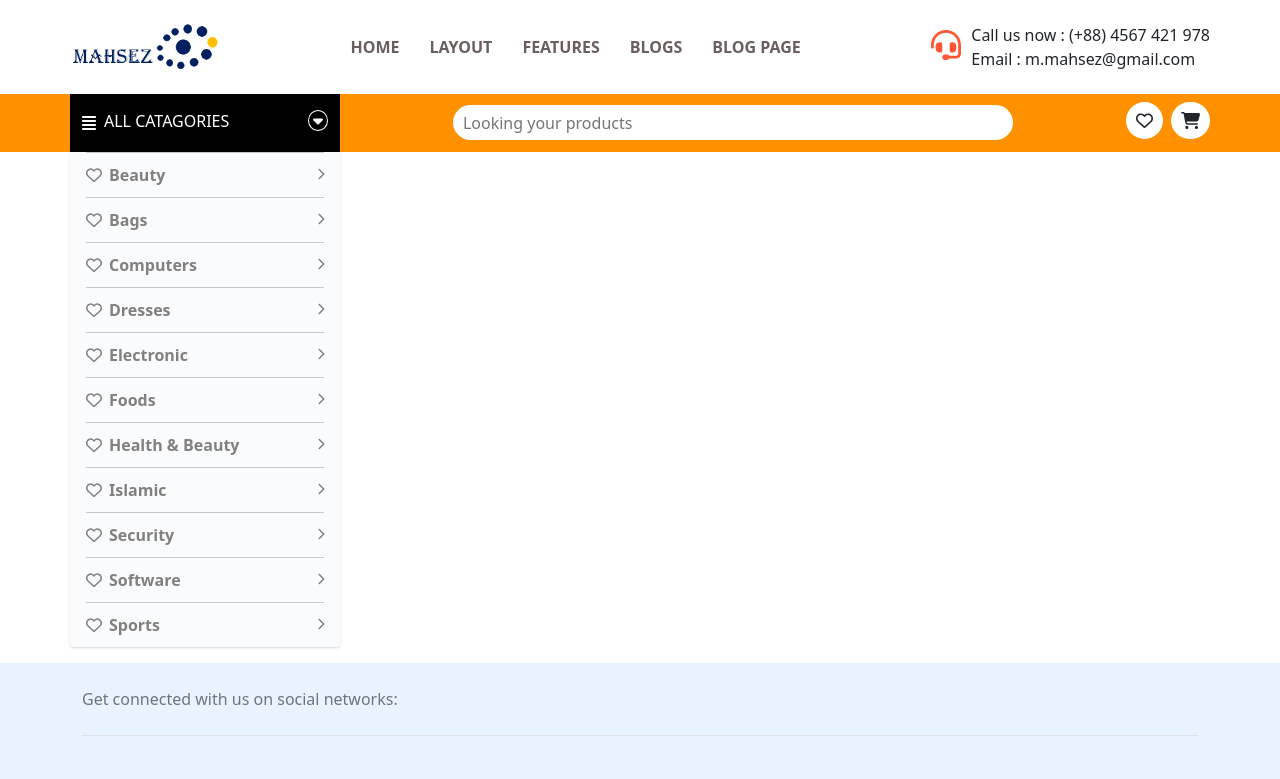
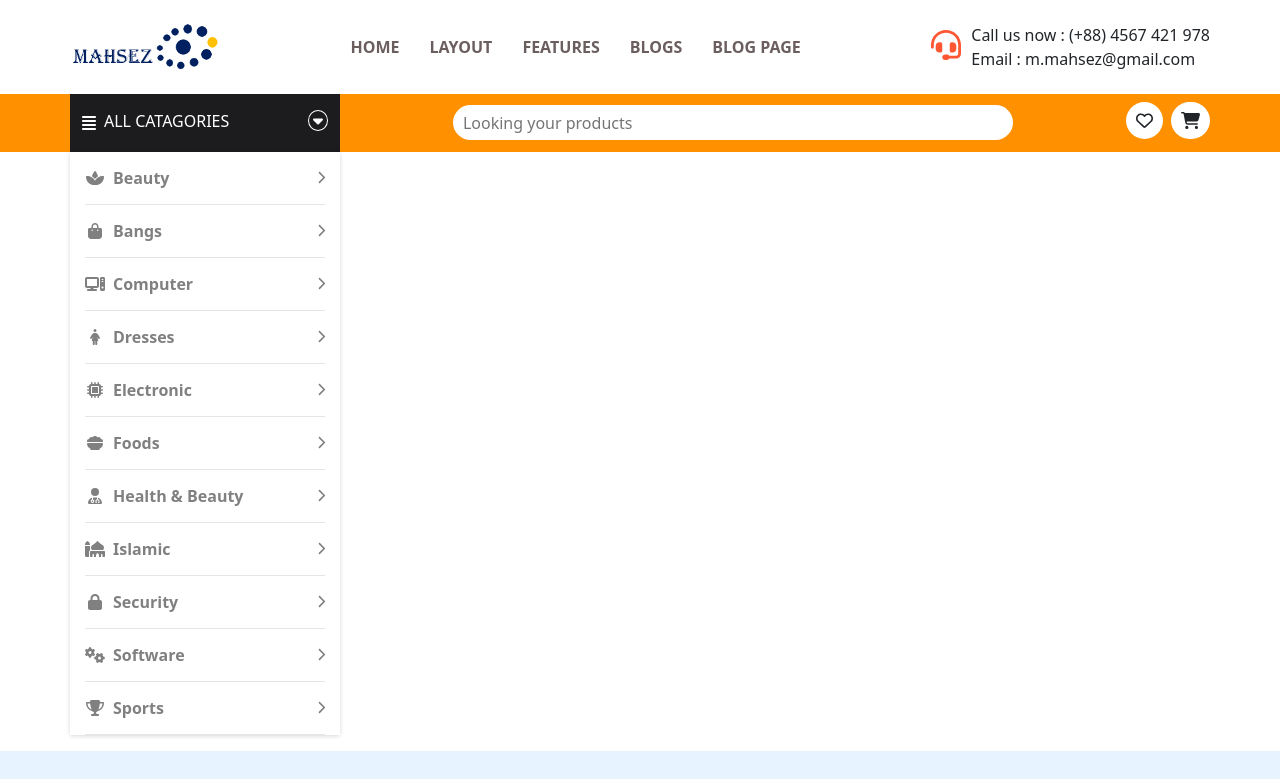
Before and after one commit to abdullahalmasudpersonal/believershops_client, a React (Create React App) app: page / in a window 1280 px wide. Shown: the top 779 px of the page. Built offline with nearby package versions, Linux system fonts and the light colour scheme.

Commit message:
update catagore & design

```diff
--- a/src/App.js
+++ b/src/App.js
@@ -1,15 +1,20 @@
+
+import { Route, Routes } from 'react-router-dom';
 import '../node_modules/bootstrap/dist/css/bootstrap.min.css';
 import '../node_modules/bootstrap/dist/js/bootstrap.min';
 import Home from './Pages/Home/Home';
+
 import Footer from './Pages/Shared/Footer/Footer';
 import Header from './Pages/Shared/Header/Header';
 
 function App() {
   return (
     <div>
-      <Header/>
-      <Home/>
-      <Footer/>
+      <Header />
+      <Routes>
+        <Route path='/' element={<Home/>} />
+      </Routes>
+      <Footer />
     </div>
   );
 }
--- a/src/Pages/Shared/Header/Header.css
+++ b/src/Pages/Shared/Header/Header.css
@@ -30,7 +30,7 @@
 }
 
 .header2-catagories {
-    background-color: black;
+    background-color: rgb(28, 28, 31);
     display: flex;
     align-items: center;
     justify-content: space-between;
@@ -84,62 +84,57 @@
 }
 
 /* ------------- Header All Catagore--------- */
-.catagore-banner-flex{
-    display: flex;
-    grid-template-columns: repeat(max-content, max-content, max-content);
+.header-catagore ul{
+    position: relative;
+    list-style-type: none;
+    padding: 0;
+    width: 270px;
+    box-shadow: rgba(0, 0, 0, 0.16) 0px 1px 4px;
+    border-radius: 0 0 3px 3px;
+    cursor: pointer;
 }
-.header-all-catagore{
-    background-color: rgb(250, 251, 253);
+.header-catagore ul li{
+    background-color: rgb(255, 255, 255);
+    padding: 0 15px;
     width: 270px;
-    position: relative;
-    border-radius: 0 0 3px 3px ;
-    box-shadow: rgba(0, 0, 0, 0.1) 0px 1px 3px 0px, rgba(0, 0, 0, 0.06) 0px 1px 2px 0px;
 }
-.header-all-catagore > li{
-    position: relative;
-    font-weight: bold;
+
+.header-catagore ul li a{
+    font-weight: 600;
+}
+.catagore-list-apdding{
+    width: 240px;
+    padding: 14px 0px;
+    border-bottom: 1px solid rgb(230, 229, 229);
     color: gray;
-    cursor: pointer;
-    list-style-type: none;
-    padding: 10px 0px;
-    border-top: 1px solid rgb(201, 201, 201);
 }
-.header-all-catagore > li:hover{
-    color: rgb(255, 136, 0);
+.catagore-list-apdding:hover{
+    color: orange;
     transition: .3s;
 }
-.tatagore-icon-chevronright{
+.ul li:last-child{
+    border-bottom: 0;
+}
+.product-img{
+    display: flex;
+    justify-content: center;
+    align-items: center;
+    width: 20px;
+}
+.catagore-faChevronRight{
     position: absolute;
-    right: 0;
-    font-size: 12px;
-   margin-top: 5px;
+    z-index: 1;
+    right: 15px;
+    font-size: 13px;
 }
-.catagore-icon{
-    padding-right: 7px;
-}
-/* ---------------- islamic ---------------- */
-.islamic:hover .sub-catagore{
-    display: block;
-    transition: .3s;
-}
-.sub-catagore{
+
+/* .masud{
     display: none;
     position: absolute;
     top: 0;
-    left: 254px;
-    width: 220px;
-    border-radius: 0 3px 3px 0;
-    box-shadow: rgba(0, 0, 0, 0.16) 0px 1px 4px;
+    left: 155px;
+    z-index: 1;
 }
-.sub-catagore li{
-    color: rgb(116, 116, 116);
-    cursor: pointer;
-    list-style-type: none;
-    padding: 10px 0px;
-}
-.sub-catagore-tatagore-icon-chevronright{
-    position: absolute;
-    right: 16px;
-    font-size: 12px;
-   margin-top: 5px;
-}
+.header-catagore ul li:hover .masud{
+    display: block;
+} */
--- a/src/Pages/Shared/Header/HeaderCatagore.js
+++ b/src/Pages/Shared/Header/HeaderCatagore.js
@@ -1,105 +1,106 @@
 import { FontAwesomeIcon } from '@fortawesome/react-fontawesome';
 import React from 'react';
 import './Header.css';
-import { faHeart } from '@fortawesome/free-regular-svg-icons';
-import { faChevronRight } from '@fortawesome/free-solid-svg-icons';
+import { faChessKnight, faHeart } from '@fortawesome/free-regular-svg-icons';
+import { faBagShopping, faBowlFood, faCarOn, faChevronRight, faComputer, faE, faFootballBall, faGears, faLock, faMicrochip, faMosque, faPersonDress, faShoppingBag, faSpa, faTrophy, faUserDoctor } from '@fortawesome/free-solid-svg-icons';
+import { Link } from 'react-router-dom';
+import { faGrunt } from '@fortawesome/free-brands-svg-icons';
 
 const HeaderCatagore = () => {
     return (
         <>
-            <div className=''>
-                <ul className='header-all-catagore px-3'>
-                    {/*  <li>
-                        <FontAwesomeIcon className='catagore-icon' icon={faHeart} />
-                        <span>Accessories</span>
-                        <FontAwesomeIcon className='tatagore-icon-chevronright' icon={faChevronRight} />
-                    </li> */}
-                    <li>
-                        <FontAwesomeIcon className='catagore-icon' icon={faHeart} />
-                        <span>Beauty</span>
-                        <FontAwesomeIcon className='tatagore-icon-chevronright' icon={faChevronRight} />
+            <div className='contaniner header-catagore'>
+                <ul>
+                    <li className=''>
+                        <div className='d-flex align-items-center catagore-list-apdding'>
+                            <FontAwesomeIcon icon={faSpa} className='pe-2 product-img ' />
+                            <a> Beauty</a>
+                            <FontAwesomeIcon icon={faChevronRight} className='catagore-faChevronRight' />
+                        </div>
                     </li>
-                    {/* <li>
-                        <FontAwesomeIcon className='catagore-icon' icon={faHeart} />
-                        <span>Books</span>
-                        <FontAwesomeIcon className='tatagore-icon-chevronright' icon={faChevronRight} />
-                    </li> */}
-                    <li>
-                        <FontAwesomeIcon className='catagore-icon' icon={faHeart} />
-                        <span>Bags</span>
-                        <FontAwesomeIcon className='tatagore-icon-chevronright' icon={faChevronRight} />
+                    <li className=''>
+                        <div className='d-flex align-items-center catagore-list-apdding'>
+                            <FontAwesomeIcon icon={faShoppingBag} className='pe-2 product-img ' />
+                            <a> Bangs</a>
+                            <FontAwesomeIcon icon={faChevronRight} className='catagore-faChevronRight' />
+                        </div>
                     </li>
-                    <li>
-                        <FontAwesomeIcon className='catagore-icon' icon={faHeart} />
-                        <span>Computers</span>
-                        <FontAwesomeIcon className='tatagore-icon-chevronright' icon={faChevronRight} />
+                    <li className=''>
+                        <div className='d-flex align-items-center catagore-list-apdding'>
+                            <FontAwesomeIcon icon={faComputer} className='pe-2 product-img' />
+                            <a> Computer</a>
+                            <FontAwesomeIcon icon={faChevronRight} className='catagore-faChevronRight' />
+                        </div>
                     </li>
-                    <li>
-                        <FontAwesomeIcon className='catagore-icon' icon={faHeart} />
-                        <span>Dresses</span>
-                        <FontAwesomeIcon className='tatagore-icon-chevronright' icon={faChevronRight} />
+                    <li className=''>
+                        <div className='d-flex align-items-center catagore-list-apdding'>
+                            <FontAwesomeIcon icon={faPersonDress} className='pe-2 product-img ' />
+                            <a> Dresses</a>
+                            <FontAwesomeIcon icon={faChevronRight} className='catagore-faChevronRight' />
+                        </div>
                     </li>
-                    <li>
-                        <FontAwesomeIcon className='catagore-icon' icon={faHeart} />
-                        <span>Electronic</span>
-                        <FontAwesomeIcon className='tatagore-icon-chevronright' icon={faChevronRight} />
+                    <li className=''>
+                        <div className='d-flex align-items-center catagore-list-apdding'>
+                            <FontAwesomeIcon icon={faMicrochip} className='pe-2 product-img' />
+                            <a> Electronic</a>
+                            <FontAwesomeIcon icon={faChevronRight} className='catagore-faChevronRight' />
+                        </div>
                     </li>
-                    <li>
-                        <FontAwesomeIcon className='catagore-icon' icon={faHeart} />
-                        <span>Foods</span>
-                        <FontAwesomeIcon className='tatagore-icon-chevronright' icon={faChevronRight} />
+                    <li className=''>
+                        <div className='d-flex align-items-center catagore-list-apdding'>
+                            <FontAwesomeIcon icon={faBowlFood} className='pe-2 product-img' />
+                            <a>Foods</a>
+                            <FontAwesomeIcon icon={faChevronRight} className='catagore-faChevronRight' />
+                        </div>
                     </li>
-                    <li>
-                        <FontAwesomeIcon className='catagore-icon' icon={faHeart} />
-                        <span>Health & Beauty</span>
-                        <FontAwesomeIcon className='tatagore-icon-chevronright' icon={faChevronRight} />
+                    <li className=''>
+                        <div className='d-flex align-items-center catagore-list-apdding'>
+                            <FontAwesomeIcon icon={faUserDoctor} className='pe-2 product-img' />
+                            <a>Health & Beauty</a>
+                            <FontAwesomeIcon icon={faChevronRight} className='catagore-faChevronRight' />
+                        </div>
                     </li>
-                    <li  className='islamic'>
-                        <FontAwesomeIcon className='catagore-icon' icon={faHeart} />
-                        <span>Islamic</span>
-                        <FontAwesomeIcon className='tatagore-icon-chevronright' icon={faChevronRight} />
-
-                        <div className='sub-catagore px-3'>
-                            <ul className='p-0'>
+                    <li className=''>
+                        <div className='d-flex align-items-center catagore-list-apdding'>
+                            <FontAwesomeIcon icon={faMosque} className='pe-2 product-img' />
+                            <a>Islamic</a>
+                            <FontAwesomeIcon icon={faChevronRight} className='catagore-faChevronRight' />
+                        </div>
+                    </li>
+                    <li className=''>
+                        <div className='d-flex align-items-center catagore-list-apdding'>
+                            <FontAwesomeIcon icon={faLock} className='pe-2 product-img' />
+                            <a>Security</a>
+                            <FontAwesomeIcon icon={faChevronRight} className='catagore-faChevronRight' />
+                        </div>
+                    </li>
+                    <li className=''>
+                        <div className='d-flex align-items-center catagore-list-apdding'>
+                            <FontAwesomeIcon icon={faGears} className='pe-2 product-img' />
+                            <a>Software</a>
+                            <FontAwesomeIcon icon={faChevronRight} className='catagore-faChevronRight' />
+                        </div>
+                    </li>
+                    <li className=''>
+                        <div className='d-flex align-items-center catagore-list-apdding'>
+                            <FontAwesomeIcon icon={faTrophy} className='pe-2 product-img' />
+                            <a>Sports</a>
+                            <FontAwesomeIcon icon={faChevronRight} className='catagore-faChevronRight' />
+                        </div>
+                    </li>
+                   {/*  <li className=''>
+                        <div className='d-flex align-items-center catagore-list-apdding'>
+                            <FontAwesomeIcon icon={faHeart} className='p-1' />
+                            <a> MASUD</a>
+                            <FontAwesomeIcon icon={faChevronRight} />
+                            <ul className='masud'>
                                 <li>
-                                    <FontAwesomeIcon className='catagore-icon' icon={faHeart} />
-                                    <span>Cap</span>
-                                    <FontAwesomeIcon className='sub-catagore-tatagore-icon-chevronright' icon={faChevronRight} />
-                                </li>
-                                <li>
-                                    <FontAwesomeIcon className='catagore-icon' icon={faHeart} />
-                                    <span>Jainamaz</span>
-                                    <FontAwesomeIcon className='sub-catagore-tatagore-icon-chevronright' icon={faChevronRight} />
+                                    MASUD
                                 </li>
                             </ul>
                         </div>
+                    </li> */}
 
-                    </li>
-                    {/*  <li>
-                        <FontAwesomeIcon className='catagore-icon' icon={faHeart} />
-                        <span>Jewelry</span>
-                        <FontAwesomeIcon className='tatagore-icon-chevronright' icon={faChevronRight} />
-                    </li> */}
-                    {/* <li>
-                        <FontAwesomeIcon className='catagore-icon' icon={faHeart} />
-                        <span>Medicine</span>
-                        <FontAwesomeIcon className='tatagore-icon-chevronright' icon={faChevronRight} />
-                    </li> */}
-                    <li>
-                        <FontAwesomeIcon className='catagore-icon' icon={faHeart} />
-                        <span>Security</span>
-                        <FontAwesomeIcon className='tatagore-icon-chevronright' icon={faChevronRight} />
-                    </li>
-                    <li>
-                        <FontAwesomeIcon className='catagore-icon' icon={faHeart} />
-                        <span>Software</span>
-                        <FontAwesomeIcon className='tatagore-icon-chevronright' icon={faChevronRight} />
-                    </li>
-                    <li>
-                        <FontAwesomeIcon className='catagore-icon' icon={faHeart} />
-                        <span>Sports</span>
-                        <FontAwesomeIcon className='tatagore-icon-chevronright' icon={faChevronRight} />
-                    </li>
                 </ul>
             </div>
         </>
--- a/src/index.js
+++ b/src/index.js
@@ -3,12 +3,15 @@ import ReactDOM from 'react-dom/client';
 import './index.css';
 import App from './App';
 import reportWebVitals from './reportWebVitals';
+import { BrowserRouter } from 'react-router-dom';
 
 const root = ReactDOM.createRoot(document.getElementById('root'));
 root.render(
-  <React.StrictMode>
-    <App />
-  </React.StrictMode>
+  <BrowserRouter>
+    <React.StrictMode>
+      <App />
+    </React.StrictMode>
+  </BrowserRouter>
 );
 
 // If you want to start measuring performance in your app, pass a function
```
